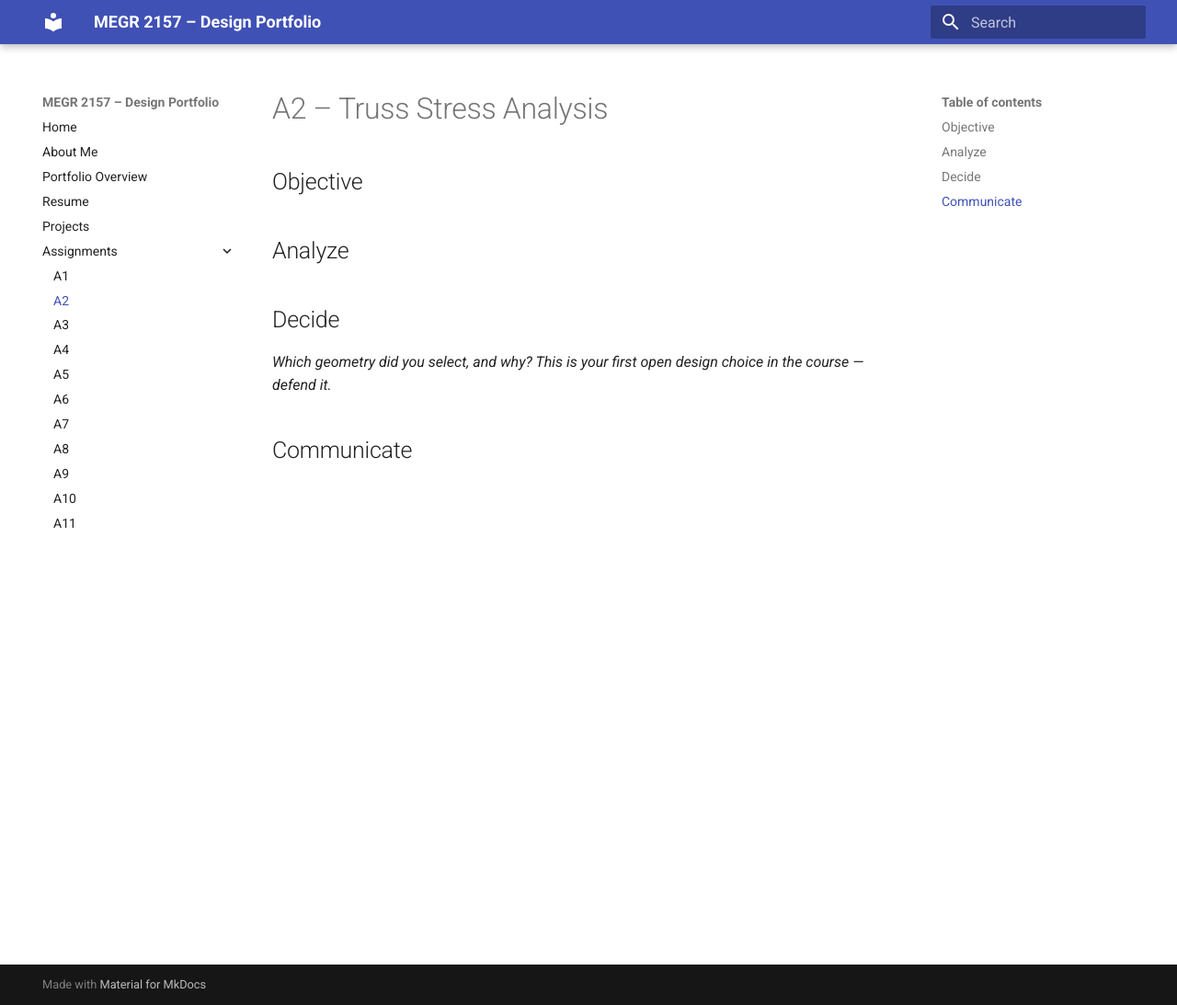
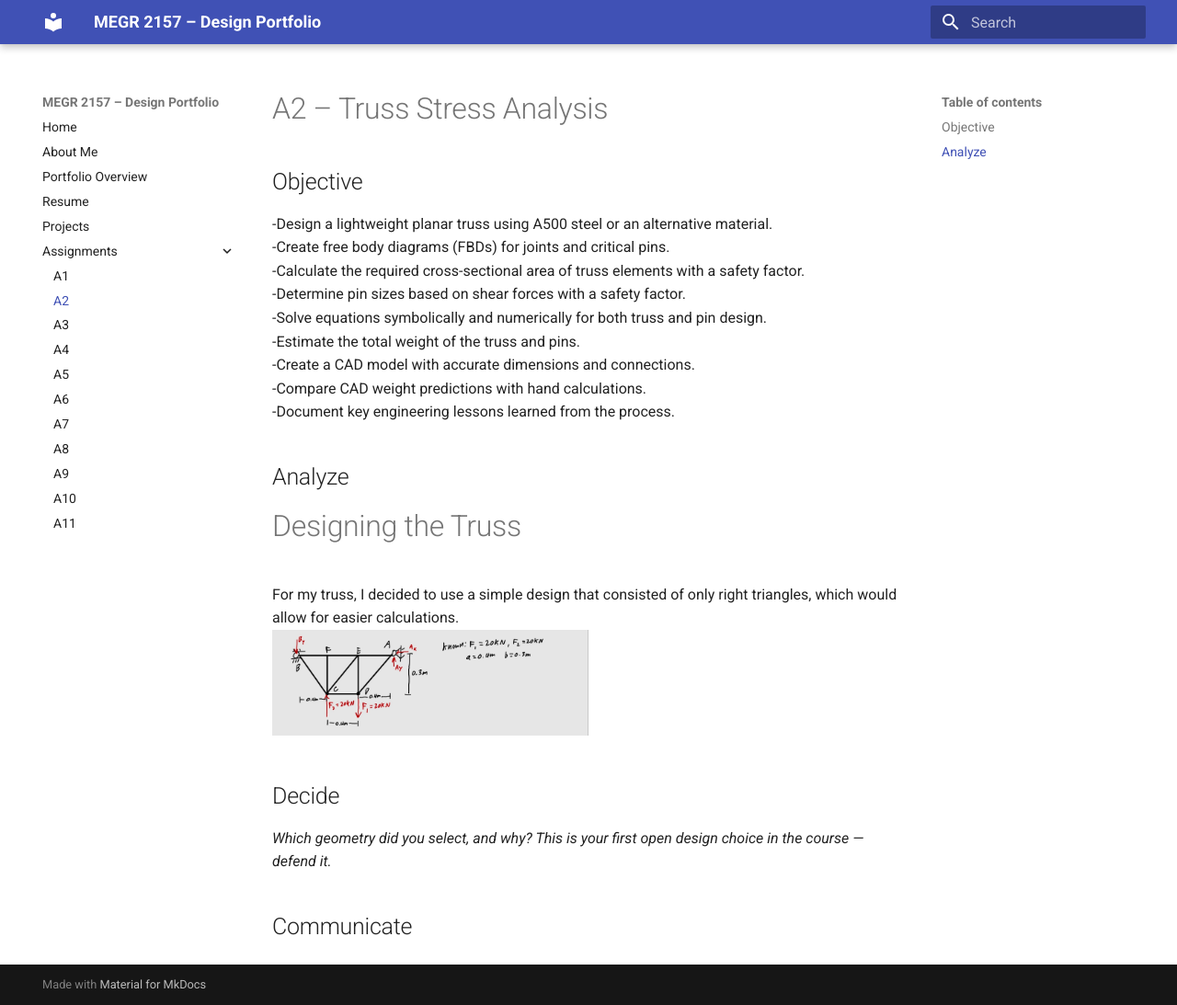
Before and after one commit to jwelch37/megr2156-portfolio, an MkDocs documentation site: the page built from docs/assignments/A02/index.md, in a window 1280 px wide and 1093 px high. Shown: the whole window at 92% size. Built offline with MkDocs 1.6.1 and Material for MkDocs 9.7.7, drawn with Linux system fonts in a browser that asks for light colours.

Commit message:
Update objectives and analysis section in index.md
Added detailed objectives for the truss stress analysis assignment and included an image of the truss design.

```diff
--- a/docs/assignments/A02/index.md
+++ b/docs/assignments/A02/index.md
@@ -1,9 +1,20 @@
 # A2 – Truss Stress Analysis
 
 ## Objective
-
+-Design a lightweight planar truss using A500 steel or an alternative material.
+-Create free body diagrams (FBDs) for joints and critical pins.
+-Calculate the required cross-sectional area of truss elements with a safety factor.
+-Determine pin sizes based on shear forces with a safety factor.
+-Solve equations symbolically and numerically for both truss and pin design.
+-Estimate the total weight of the truss and pins.
+-Create a CAD model with accurate dimensions and connections.
+-Compare CAD weight predictions with hand calculations.
+-Document key engineering lessons learned from the process.
 
 ## Analyze
+# Designing the Truss
+For my truss, I decided to use a simple design that consisted of only right triangles, which would allow for easier calculations.
+<img src="1000001187.jpg" alt="Alt Text" width="50%">
 
 
 ## Decide
```
